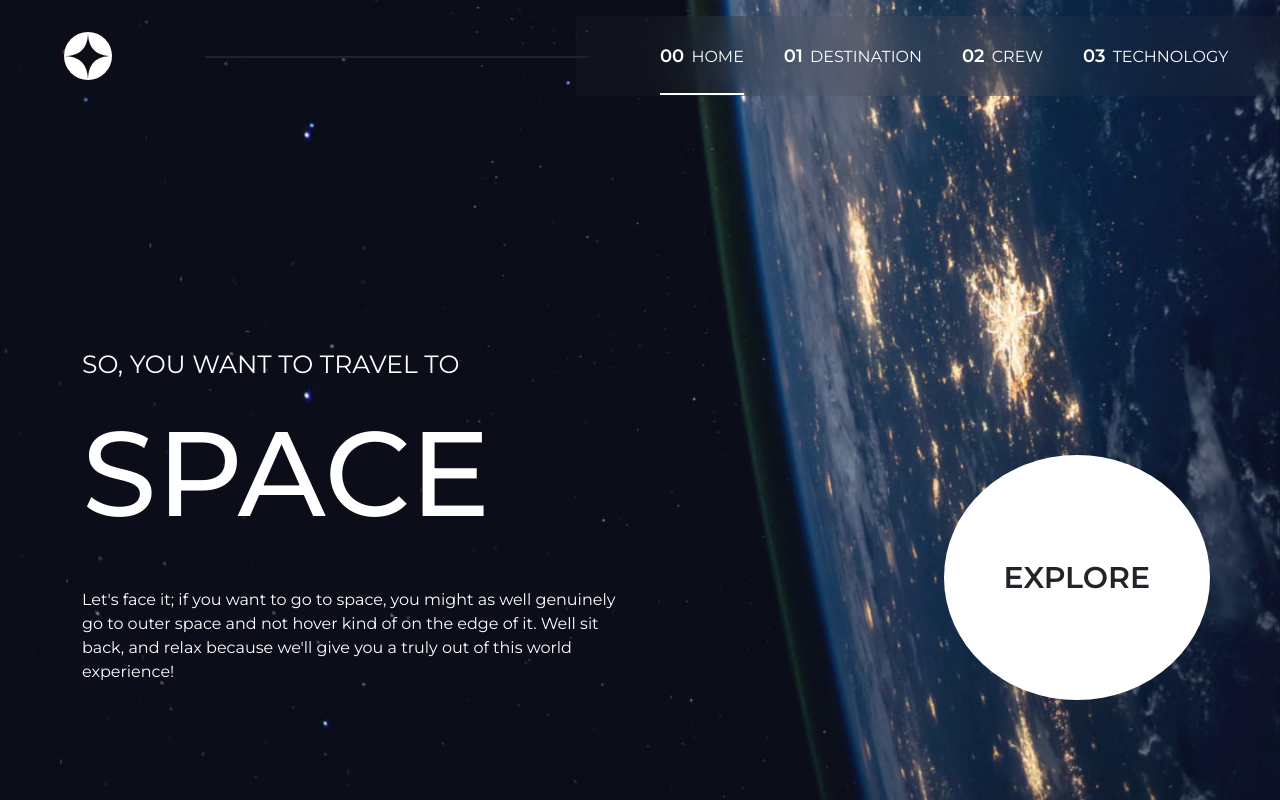
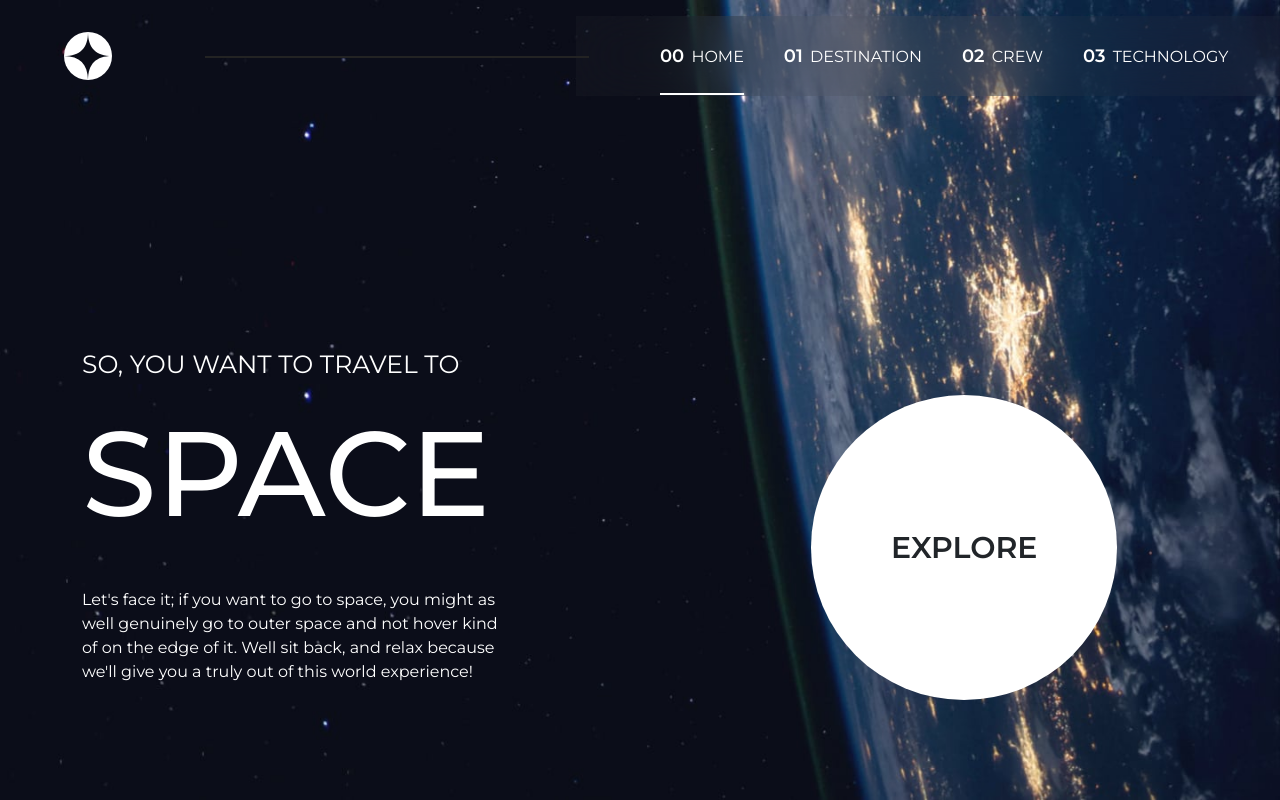
Before and after one commit to xJustFox/proj-space-website, a Vue app: page / in a window 1280 px wide. Built offline with nearby package versions, Linux system fonts and the light colour scheme.

Commit message:
[Upgrade] Small aesthetic changes

```diff
--- a/src/components/Page/Home.vue
+++ b/src/components/Page/Home.vue
@@ -8,7 +8,7 @@ export default {
     <main>
         <div class="container-md h-100 my-pt-136">
             <div class="row h-100">
-                <div class="col-6 text-white d-flex flex-column justify-content-end my-pt">
+                <div class="col-5 text-white d-flex flex-column justify-content-end my-pt">
                     <div class="subTitle">SO, YOU WANT TO TRAVEL TO</div>
                     <div class="title">SPACE</div>
                     <p>
@@ -18,7 +18,7 @@ export default {
                         a truly out of this world experience!
                     </p>
                 </div>
-                <div class="col-6 my-pt position-relative ">
+                <div class="col-7 my-pt position-relative ">
                     <div class="circle" >
                         EXPLORE
                     </div>
@@ -34,30 +34,42 @@ main {
     background-image: url('../../assets/home/background-home-desktop.jpg');
     background-size: cover;
     height: 100vh;
+    overflow-y: hidden;
 
-    .my-pt{
+    .my-pt {
         padding-bottom: 100px;
     }
 
-    .subTitle{
+    .subTitle {
         font-size: 25px;
     }
 
-    .title{
+    .title {
         font-size: 120px;
         font-weight: 500;
         margin-bottom: 25px
     }
 
-    .circle{
+    p{
+        max-width: 420px;
+    }
+
+    .circle {
         position: absolute;
         bottom: 100px;
-        right: 0;
+        left: 40%;;
         font-size: 30px;
         font-weight: 600;
         border-radius: 100%;
-        padding: 100px 60px;
+        padding: 130px 80px;
         background-color: white;
+    }
+
+    .col-7,
+    .col-5{
+        &:hover{
+            cursor: default;
+        }
     }
 }
 </style>
```
